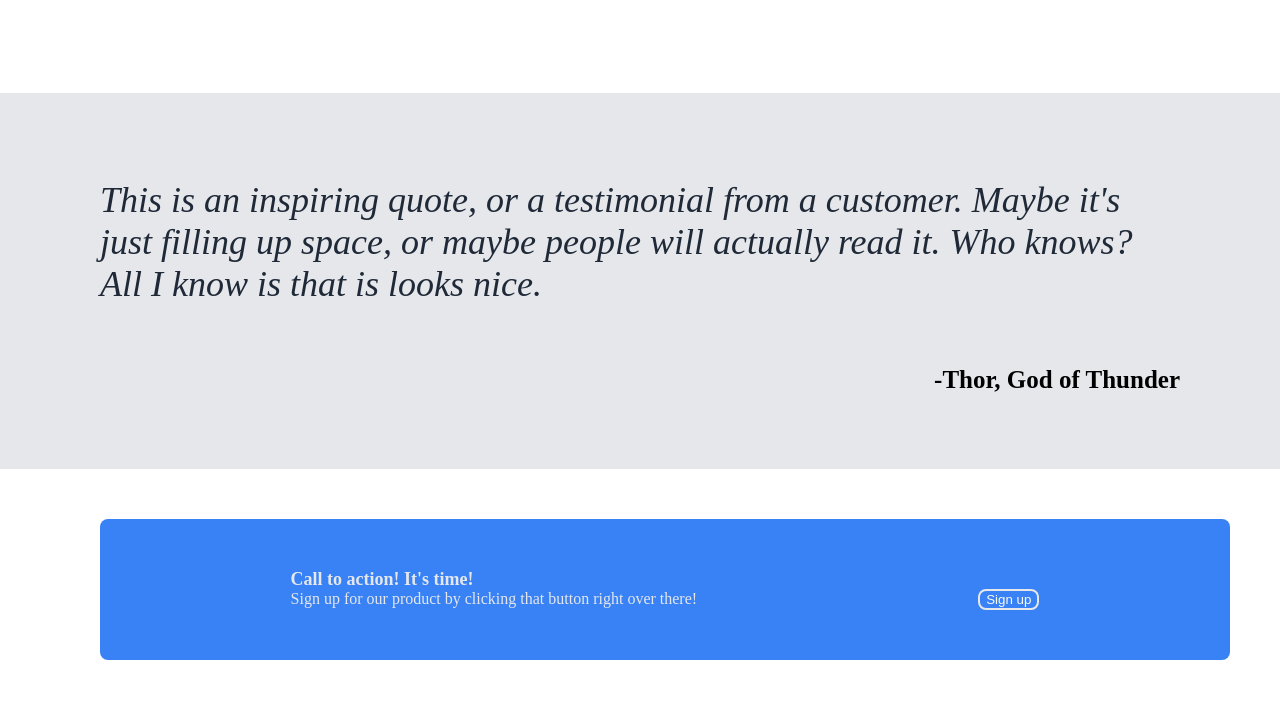
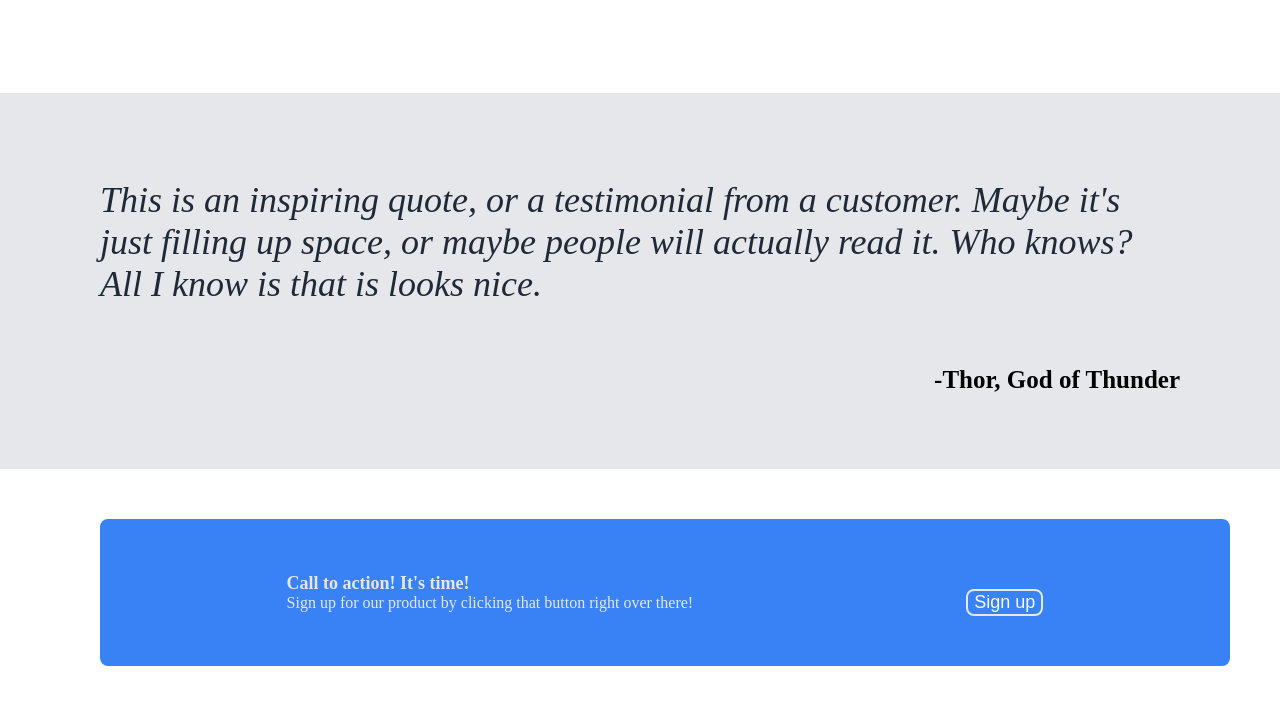
Before and after one commit to ZongliangHan01/odin-landingpage, a plain HTML site: page index.html in a window 1280 px wide. Shown: the part 930-1634 px from the top of the page. Drawn offline with Linux system fonts and the light colour scheme.

Commit message:
modify banner

```diff
--- a/style.css
+++ b/style.css
@@ -146,12 +146,14 @@ img.image-two {
     color: #e5e7eb;
     justify-content: space-around;
     padding: 50px;
+    align-items: center;
 }
 
 .section-four button {
     align-self: center;
     border-color: #e5e7eb;
     border-style:solid;
+    font-size: large;
 }
 
 .modal .title {
```
